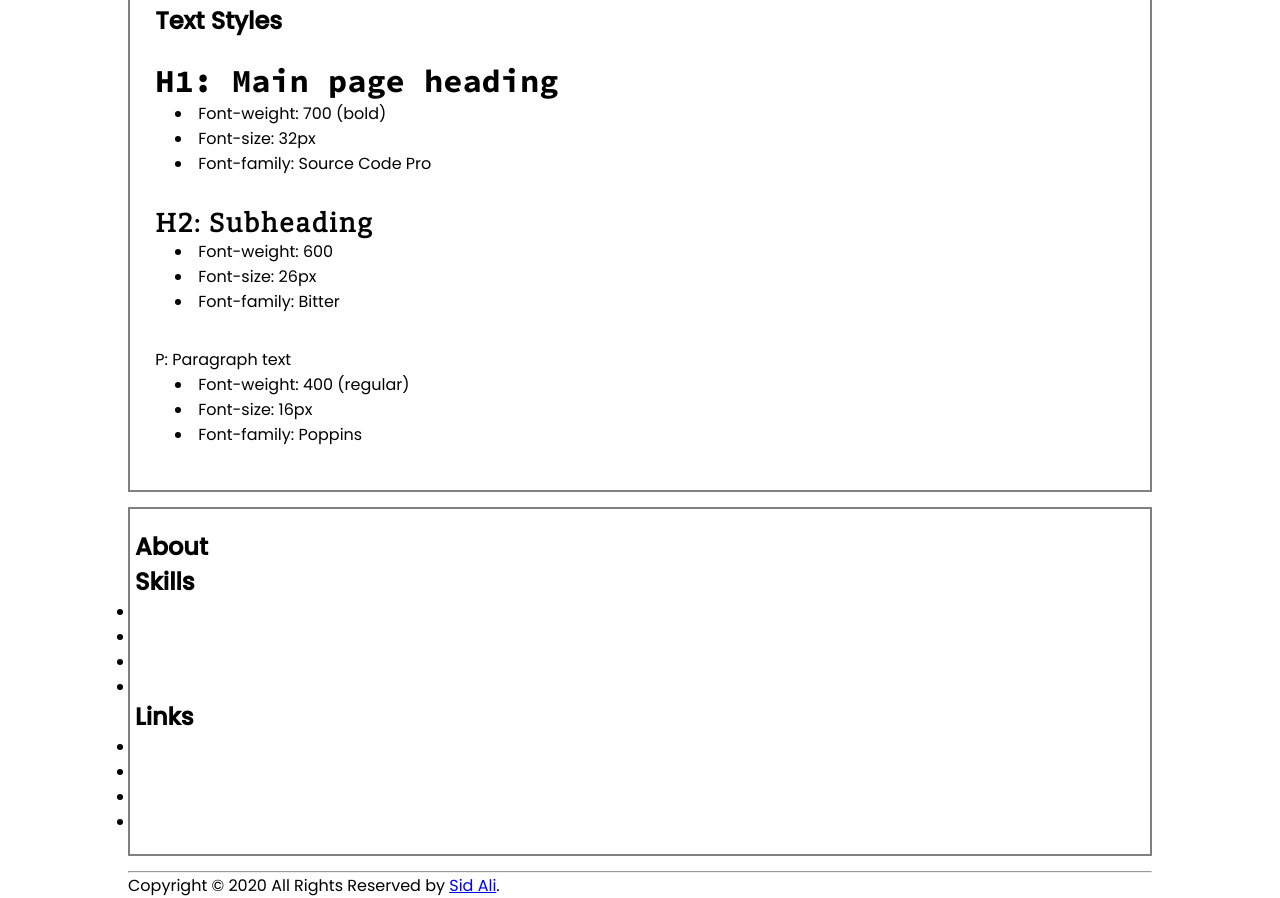
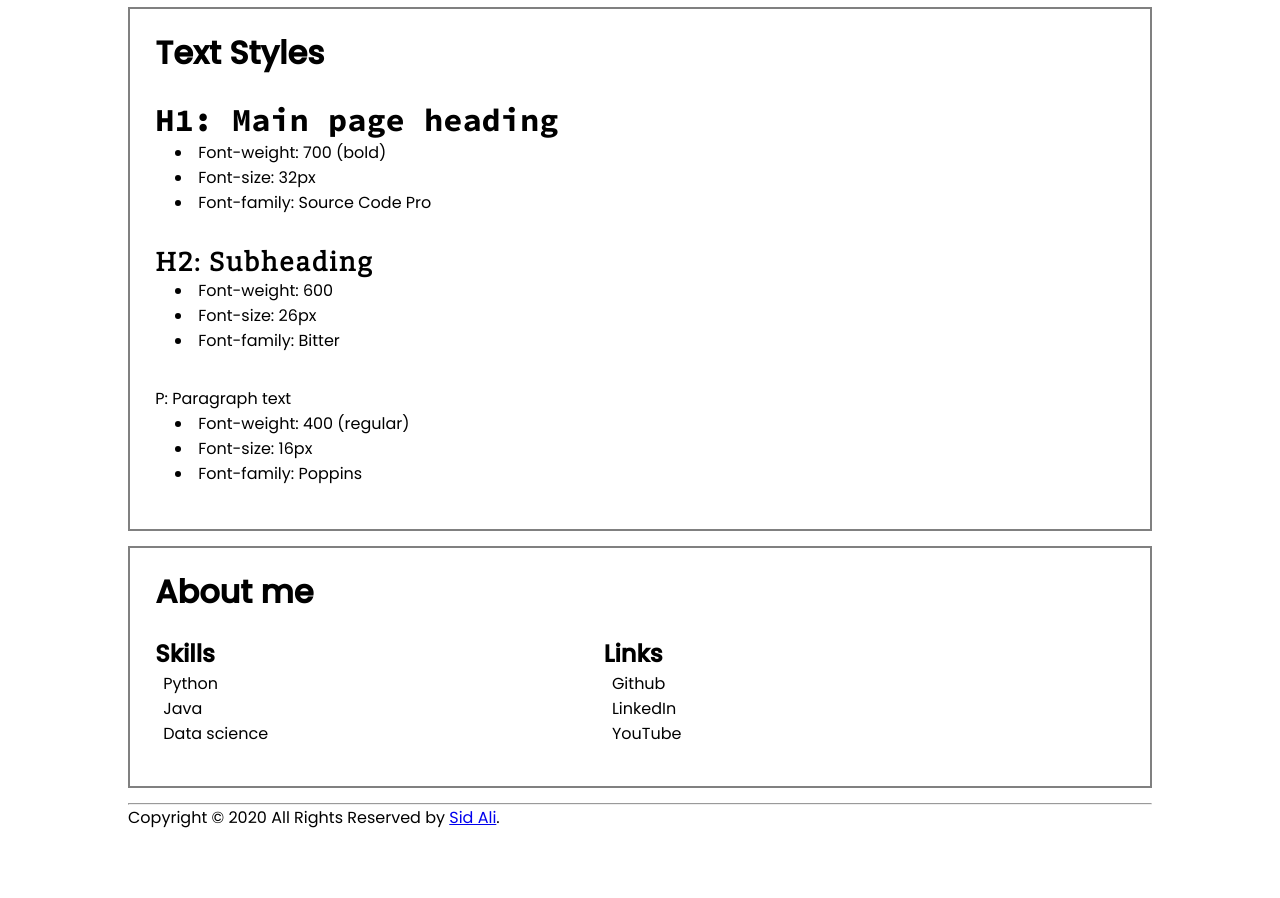
Before and after one commit to MahmoudAliEng/my-preferences, a plain HTML site: page index.html in a window 1280 px wide. Shown: the part 1127-2025 px from the top of the page. After the commit the page ends 1957 px from the top, so only its background shows below. Drawn offline with nearby package versions, Linux system fonts and the light colour scheme.

Commit message:
Styling the footer part 1

```diff
--- a/index.html
+++ b/index.html
@@ -9,6 +9,29 @@
     <link href="https://fonts.googleapis.com/css2?family=Bitter&family=Dancing+Script&family=Source+Code+Pro&display=swap" rel="stylesheet">
     <link rel="icon" href="imgs/favicon.ico" type="image/x-icon">
     <link rel="stylesheet" href="style/style.css" type="text/css">
+
+    <!--
+        Common css design pattern
+
+        .container {
+            width: 50%;
+            height: 200px;
+            overflow: hidden;
+            }
+
+        .container img {
+        max-width: 100%;
+        height: auto;
+        display: block;
+        }
+
+        ====================
+        Background settings
+        background-image: url('#');
+  background-repeat: no-repeat;
+  background-position: center;
+  background-size: cover;
+     -->
 </head>
 <body>
     <header>
@@ -83,26 +106,23 @@
     </main>
     <footer>
         <div class="container">
-            <div class="about-container">
-                <h2>About</h2>
-                <p></p>
-            </div>
+
+                <h2 id="about" class="section-title">About me</h2>
+
             <div class="skills-container">
                 <h2>Skills</h2>
                 <ul class="skills-list">
-                    <li class="skill"></li>
-                    <li class="skill"></li>
-                    <li class="skill"></li>
-                    <li class="skill"></li>
+                    <li class="skill">Python</li>
+                    <li class="skill">Java</li>
+                    <li class="skill">Data science</li>
                 </ul>
             </div>
             <div class="links-container">
                 <h2>Links</h2>
                 <ul class="links">
-                    <li class="link"></li>
-                    <li class="link"></li>
-                    <li class="link"></li>
-                    <li class="link"></li>
+                    <li><a href="#" class="link">Github</a></li>
+                    <li><a href="#" class="link">LinkedIn</a></li>
+                    <li><a href="#" class="link">YouTube</a></li>
                 </ul>
             </div>
         </div>
--- a/style/style.css
+++ b/style/style.css
@@ -56,6 +56,7 @@ nav {
 
 .section-title {
     margin-left: 2%;
+    font-size: 2rem;
 }
 
 .container .color-pane {
@@ -136,7 +137,7 @@ nav {
 }
 
 /* =========    Bullet list align with text ===========*/
-.style-container ul li  {
+.style-container ul li, .skills-container ul li, .links-container ul li {
     list-style-position:inside
    }
 
@@ -155,6 +156,29 @@ h2.style-header {
 
 p.style-p {
     font-weight: 400;
-
     font-family: 'Poppins', sans-serif;
   }
+
+.skills-container, .links-container {
+    display: inline-block;
+    min-width: 40%;
+    height: auto;
+    padding: 10px 0;
+    margin: 1% 2%;
+}
+
+.skills-container ul , .links-container ul {
+    list-style: none;
+    padding-left: 2%;
+
+}
+
+.links-container a{
+    color: black;
+    text-decoration: none;
+}
+
+.links-container a:hover{
+    color: blue;
+
+}
```
